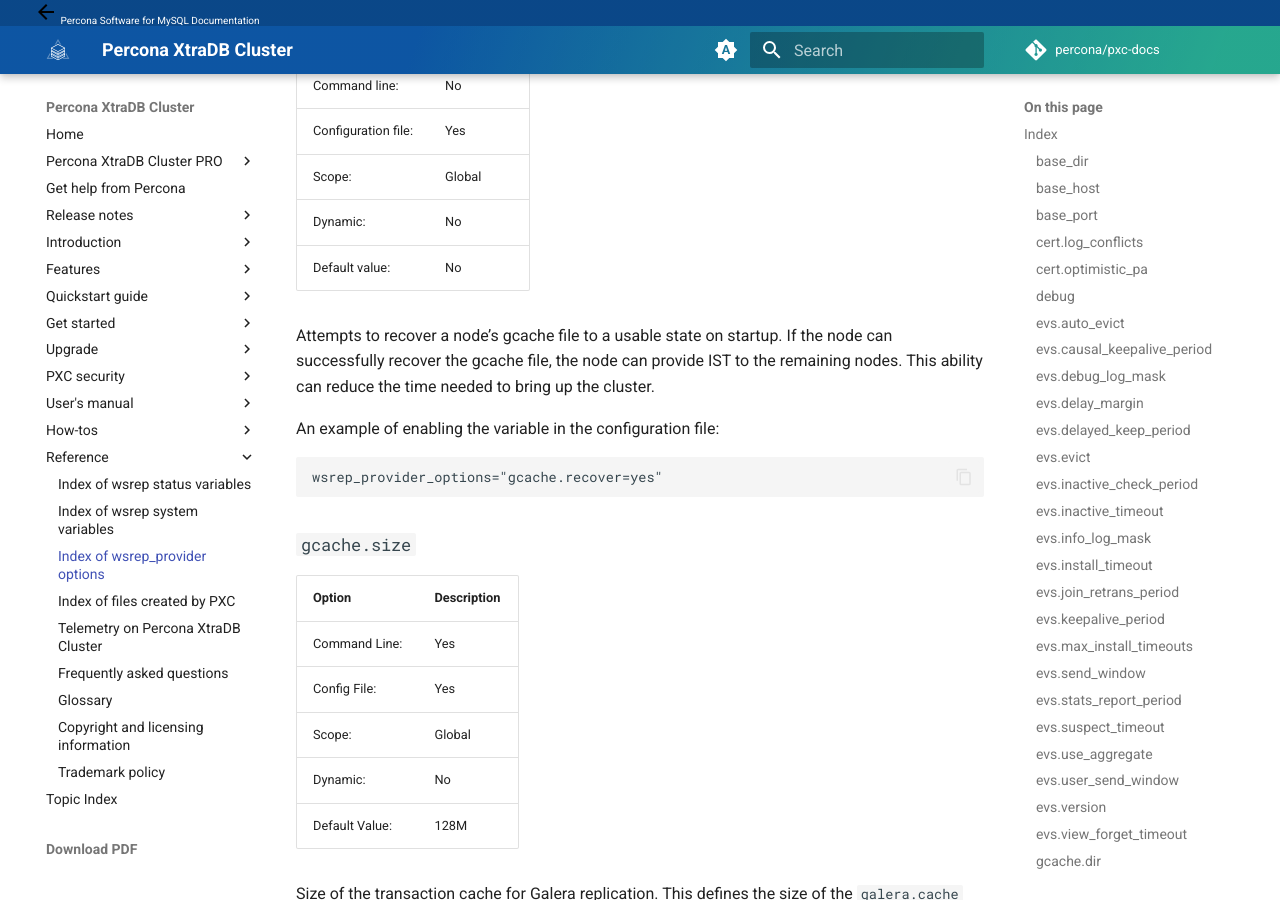
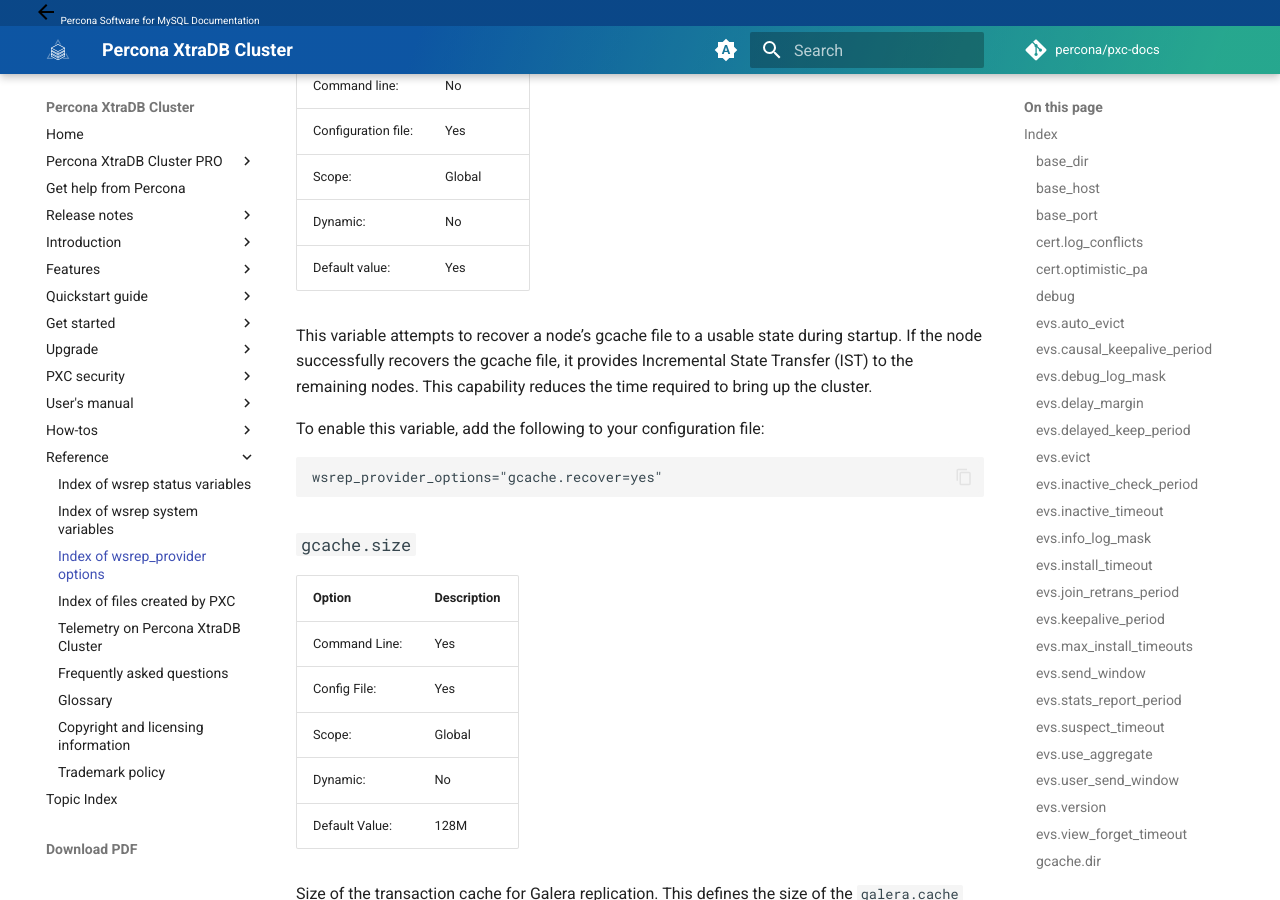
Before and after one commit to percona/pxc-docs, an MkDocs documentation site: the page built from docs/wsrep-provider-index.md, in a window 1280 px wide and 900 px high, scrolled down 16199 px. Built offline with MkDocs 1.6.1 and Material for MkDocs 9.7.7, drawn with Linux system fonts in a browser that asks for light colours; nearby versions of some CDN libraries; comment, search, counter and statistics services are not loaded; the version menu is left out.

Commit message:
Update wsrep-provider-index.md
Updated gcache.recover

````diff
--- a/docs/wsrep-provider-index.md
+++ b/docs/wsrep-provider-index.md
@@ -527,11 +527,11 @@
 | Configuration file: | Yes         |
 | Scope:              | Global      |
 | Dynamic:            | No          |
-| Default value:      | No          |
+| Default value:      | Yes         |
 
-Attempts to recover a node’s gcache file to a usable state on startup. If the node can successfully recover the gcache file, the node can provide IST to the remaining nodes. This ability can reduce the time needed to bring up the cluster.
+This variable attempts to recover a node’s gcache file to a usable state during startup. If the node successfully recovers the gcache file, it provides Incremental State Transfer (IST) to the remaining nodes. This capability reduces the time required to bring up the cluster.
 
-An example of enabling the variable in the configuration file:
+To enable this variable, add the following to your configuration file:
 
 ```text
 wsrep_provider_options="gcache.recover=yes"
````
